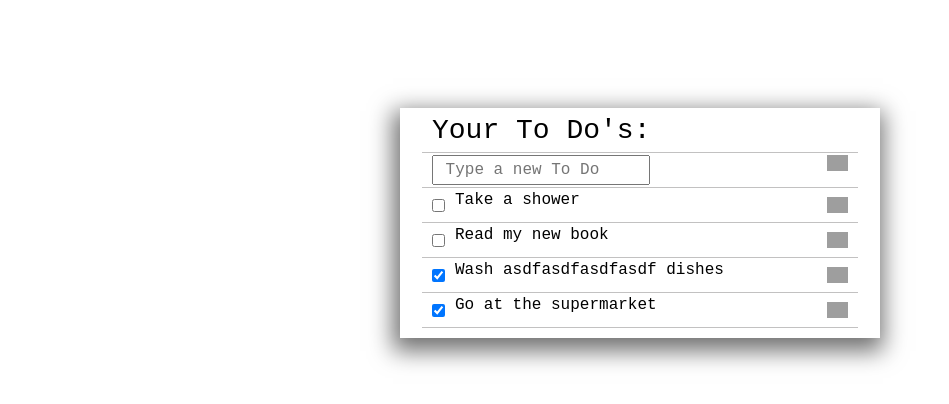
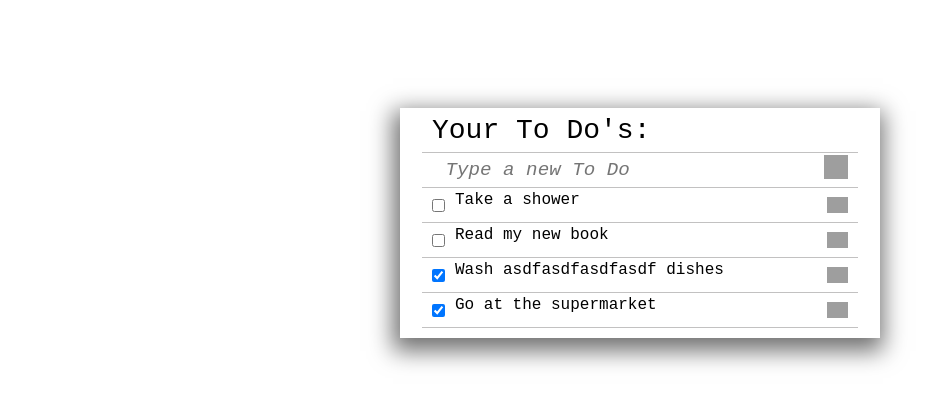
Before and after one commit to carlos-ssh/todos, a website built with webpack: page src/index.html in a window 1280 px wide. Shown: the part 124-528 px from the top of the page, without its empty margins (0-949 px from the left). Built offline with nearby package versions, Linux system fonts and the light colour scheme; grey boxes are pictures that could not be loaded.

Commit message:
Added hover efect.

```diff
--- a/src/style.css
+++ b/src/style.css
@@ -56,3 +56,23 @@ form {
   justify-content: space-between;
   width: 100%;
 }
+
+form #input {
+  border: none;
+  width: 90%;
+  font-size: 1.2rem;
+  font-style: italic;
+}
+
+form #input:focus {
+  outline: none;
+}
+
+form img {
+  width: 1.5rem;
+  height: 1.5rem;
+}
+
+.drop:hover {
+  cursor: all-scroll;
+}
```
